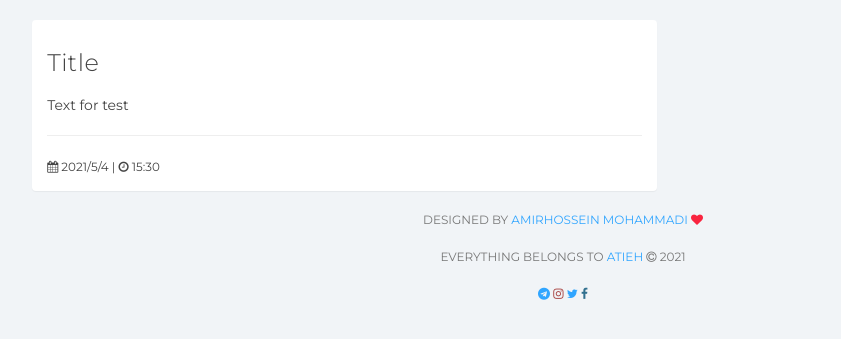
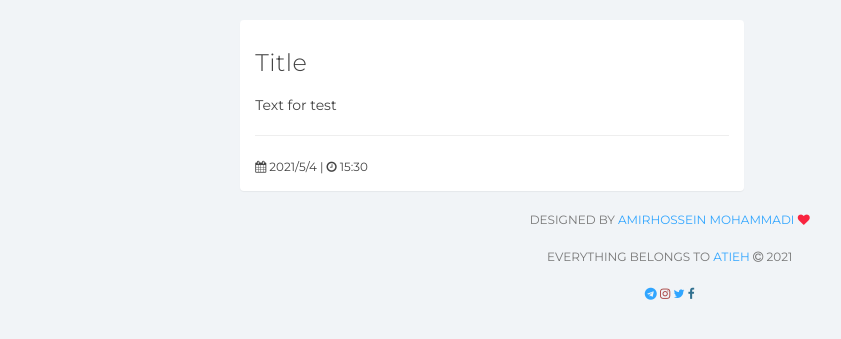
Before and after one commit to BlackIQ/atieh, a PHP site: page / in a window 1280 px wide. Shown: the part 60-399 px from the top of the page, without its empty margins (77-918 px from the left). Run offline with PHP 8.4, Linux system fonts and the light colour scheme; some libraries are stand-ins or nearby versions.

Commit message:
Didnt like index

```diff
--- a/index.php
+++ b/index.php
@@ -38,7 +38,7 @@
     </div>-->
 
 
-<div class="main">
+<div class="col-sm-9 col-sm-offset-3 col-lg-10 col-lg-offset-2 main">
     <?php
     include("panels/sidebar.php");
     ?>
```
